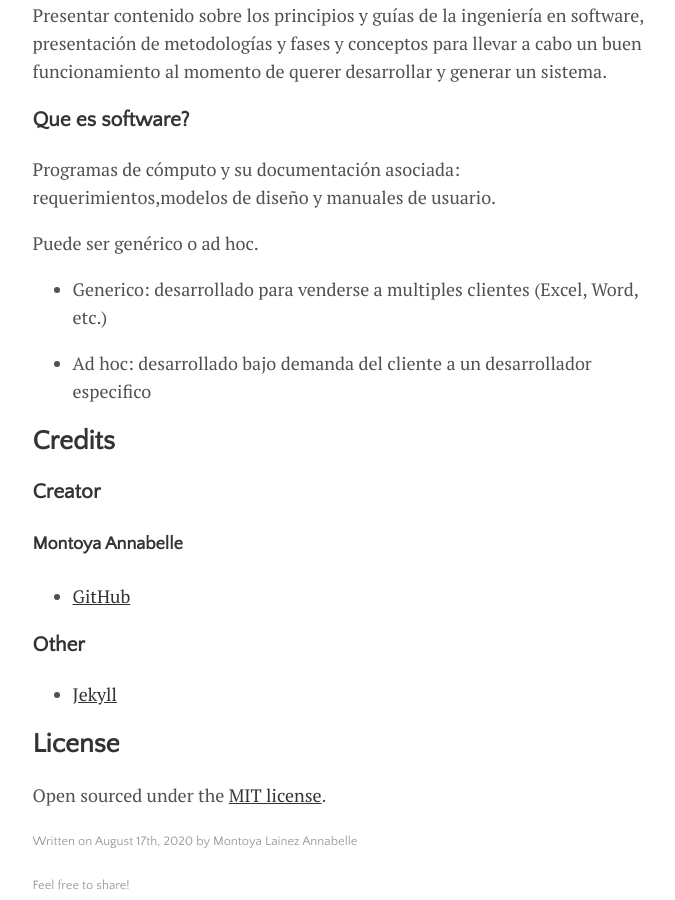
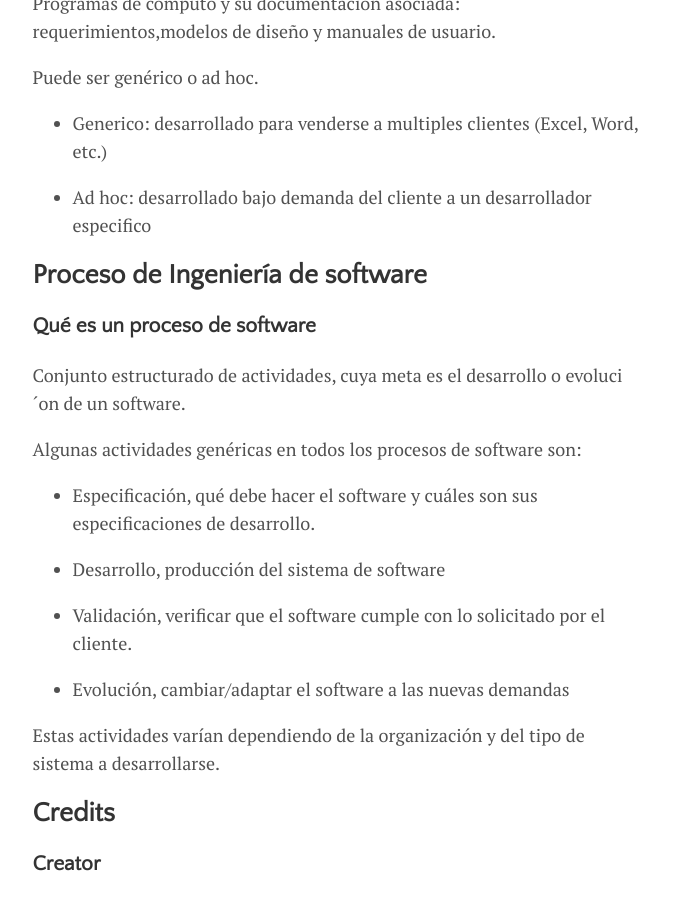
Before and after one commit to Anna-Montoya2020/Ingenieria-de-Software-Proyecto, a Jekyll site: the page built from _posts/2015-10-10-getting-started.md, in a window 1280 px wide and 900 px high, scrolled down 2495 px. Shown: the whole window, without its empty margins (300-975 px from the left). Built offline with Jekyll 4.4.1, drawn with Linux system fonts in a browser that asks for light colours; our own code applies the rules of GitHub Pages for plain Markdown files; some of the changed text lies outside the part shown.

Commit message:
Update 2015-10-10-getting-started.md
´modificar

```diff
--- a/_posts/2015-10-10-getting-started.md
+++ b/_posts/2015-10-10-getting-started.md
@@ -24,20 +24,16 @@ Adoptar un enfoque sistemático para llevar a cabo su trabajo
 
 ## Tabla de contenido
 [Unidad I: Introducción a la ingeniería de software](#Unidad-I:-Introducción-a-la-ingeniería-de-software)
+
 1. [ Fundamentos a la Ingeniería de Software](#Fundamentos-a-la-Ingeniería-de-Software)
+
    1. [Que es software?](#Que-es-software?)
 
-   2.
-
-   3.
-
-   4.
-
-   5.
 
 2. [Proceso de Ingeniería de software](#Proceso-de-Ingeniería-de-software)
 
-   1.
+   1. [¿Qué es un proceso de software?](#¿Qué-es-un-proceso-de-software?)
+
 
    2.
 
@@ -60,6 +56,7 @@ Adoptar un enfoque sistemático para llevar a cabo su trabajo
    5.
 
 [Unidad II: Modelos de procesos de software](#Unidad-II:-Modelos-de-procesos-de-software)
+
 1. [Proceso del software](#Proceso-del-software)
 
    1.
@@ -117,6 +114,28 @@ etc.)
    * Ad hoc: desarrollado bajo demanda del cliente a un desarrollador
 especifico
 
+## Proceso de Ingeniería de software
+
+### Qué es un proceso de software
+
+Conjunto estructurado de actividades, cuya meta es el
+desarrollo o evoluci´on de un software.
+
+Algunas actividades genéricas en todos los procesos de software son:
+* Especificación, qué debe hacer el software y cuáles son sus
+especificaciones de desarrollo.
+
+* Desarrollo, producción del sistema de software
+
+* Validación, verificar que el software cumple con lo solicitado por el
+cliente.
+
+* Evolución, cambiar/adaptar el software a las nuevas demandas
+
+Estas actividades varían dependiendo de la organización y del tipo de
+sistema a desarrollarse.
+
+
 
 ## Credits
 
```
